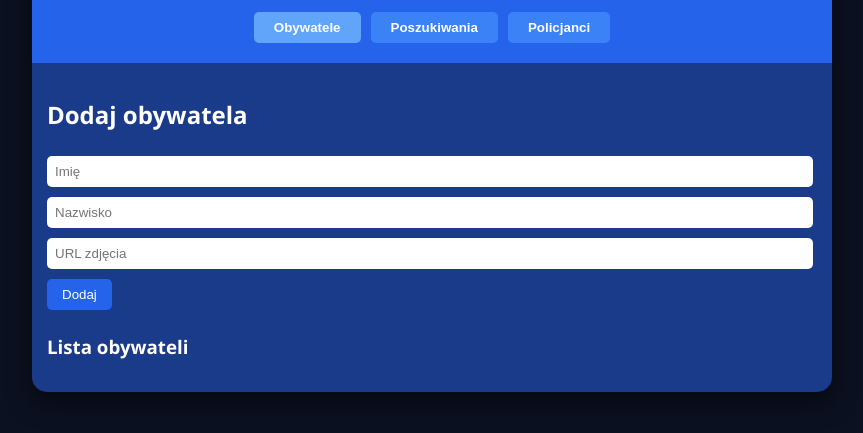
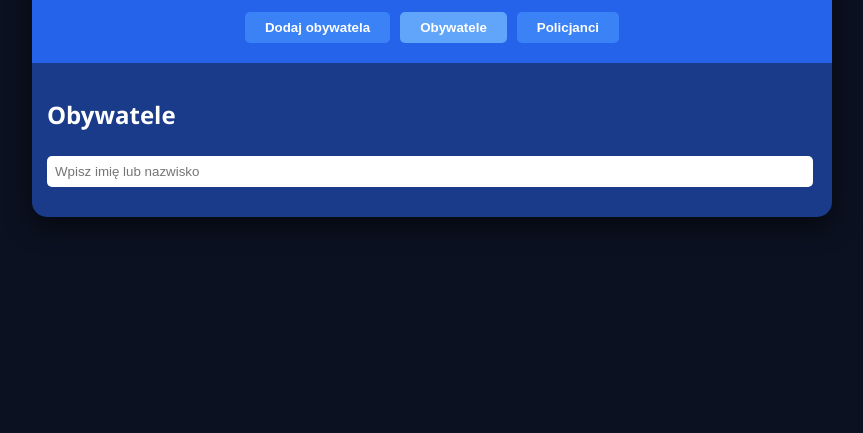
Before and after one commit to ProSmokPL55/tabletlspd, a plain HTML site: page index.html in a window 1280 px wide. Both pictures are taken after a click on the button "Obywatele". Shown: the part 81-514 px from the top of the page, without its empty margins (208-1071 px from the left). Drawn offline with Linux system fonts and the light colour scheme.

Commit message:
index.html

```diff
--- a/index.html
+++ b/index.html
@@ -10,39 +10,31 @@
     <header>
         <h1>Tablet LSPD</h1>
         <div class="tabs">
-            <button class="tab-btn active" onclick="openTab('citizens')">Obywatele</button>
-            <button class="tab-btn" onclick="openTab('search')">Poszukiwania</button>
-            <button class="tab-btn" onclick="openTab('officers')">Policjanci</button>
+            <button class="tab-btn active" onclick="openTab('addCitizenTab')">Dodaj obywatela</button>
+            <button class="tab-btn" onclick="openTab('citizensTab')">Obywatele</button>
+            <button class="tab-btn" onclick="openTab('officersTab')">Policjanci</button>
         </div>
     </header>
 
     <main>
-        <!-- Obywatele -->
-        <div id="citizens" class="tab-content active">
-            <div class="split">
-                <div class="panel">
+        <!-- Dodaj obywatela -->
+        <div id="addCitizenTab" class="tab-content active">
             <h2>Dodaj obywatela</h2>
             <input id="citizenFirst" placeholder="Imię">
             <input id="citizenLast" placeholder="Nazwisko">
             <input id="citizenPhoto" placeholder="URL zdjęcia">
             <button onclick="addCitizen()">Dodaj</button>
-                    <h3>Lista obywateli</h3>
-                    <div id="citizenList" class="list"></div>
-                </div>
-            </div>
         </div>
 
-        <!-- Wyszukiwanie -->
-        <div id="search" class="tab-content">
-            <h2>Wyszukaj obywatela</h2>
+        <!-- Obywatele -->
+        <div id="citizensTab" class="tab-content">
+            <h2>Obywatele</h2>
             <input id="searchInput" placeholder="Wpisz imię lub nazwisko" oninput="searchCitizen()">
             <div id="searchResults" class="list"></div>
         </div>
 
         <!-- Policjanci -->
-        <div id="officers" class="tab-content">
-            <div class="split">
-                <div class="panel">
+        <div id="officersTab" class="tab-content">
             <h2>Dodaj policjanta</h2>
             <input id="officerName" placeholder="Imię i nazwisko">
             <input id="badgeNumber" placeholder="Numer odznaki">
@@ -50,10 +42,9 @@
             <h3>Katalog policjantów</h3>
             <div id="officerList" class="list"></div>
         </div>
-            </div>
-        </div>
     </main>
 </div>
+
 <script src="script.js"></script>
 </body>
 </html>
```
Lines whose indentation alone changed are shown as unchanged.
